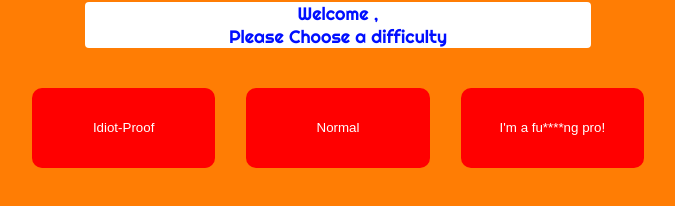
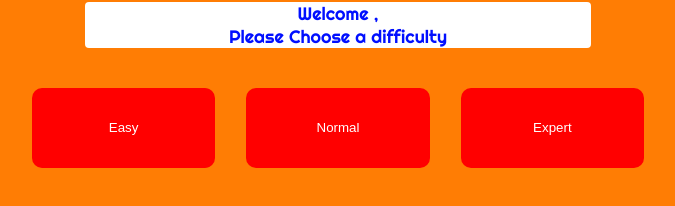
Before and after one commit to stefandhub/FizzBuzz-TheGame, a plain HTML site: page index.html in a window 1280 px wide. Both pictures are taken after a click on the button "Confirm". Shown: the part 238-444 px from the top of the page, without its empty margins (302-977 px from the left). Drawn offline with Linux system fonts and the light colour scheme.

Commit message:
[FIX] changed difficulty levels names

```diff
--- a/index.html
+++ b/index.html
@@ -28,9 +28,9 @@
     </div>
     <div id="welcome__message"></div>
     <div id="select__difficulty">
-        <a href="/mainPage.html"><button class="difficulty__button">Idiot-Proof</button></a>
+        <a href="/mainPage.html"><button class="difficulty__button">Easy</button></a>
         <a href="/mainPage.html"><button class="difficulty__button">Normal</button></a>
-        <a href="/mainPage.html"><button class="difficulty__button">I'm a fu****ng pro!</button></a>
+        <a href="/mainPage.html"><button class="difficulty__button">Expert</button></a>
     </div>
     <script src="/JS/script.js"></script>
 </body>
```
